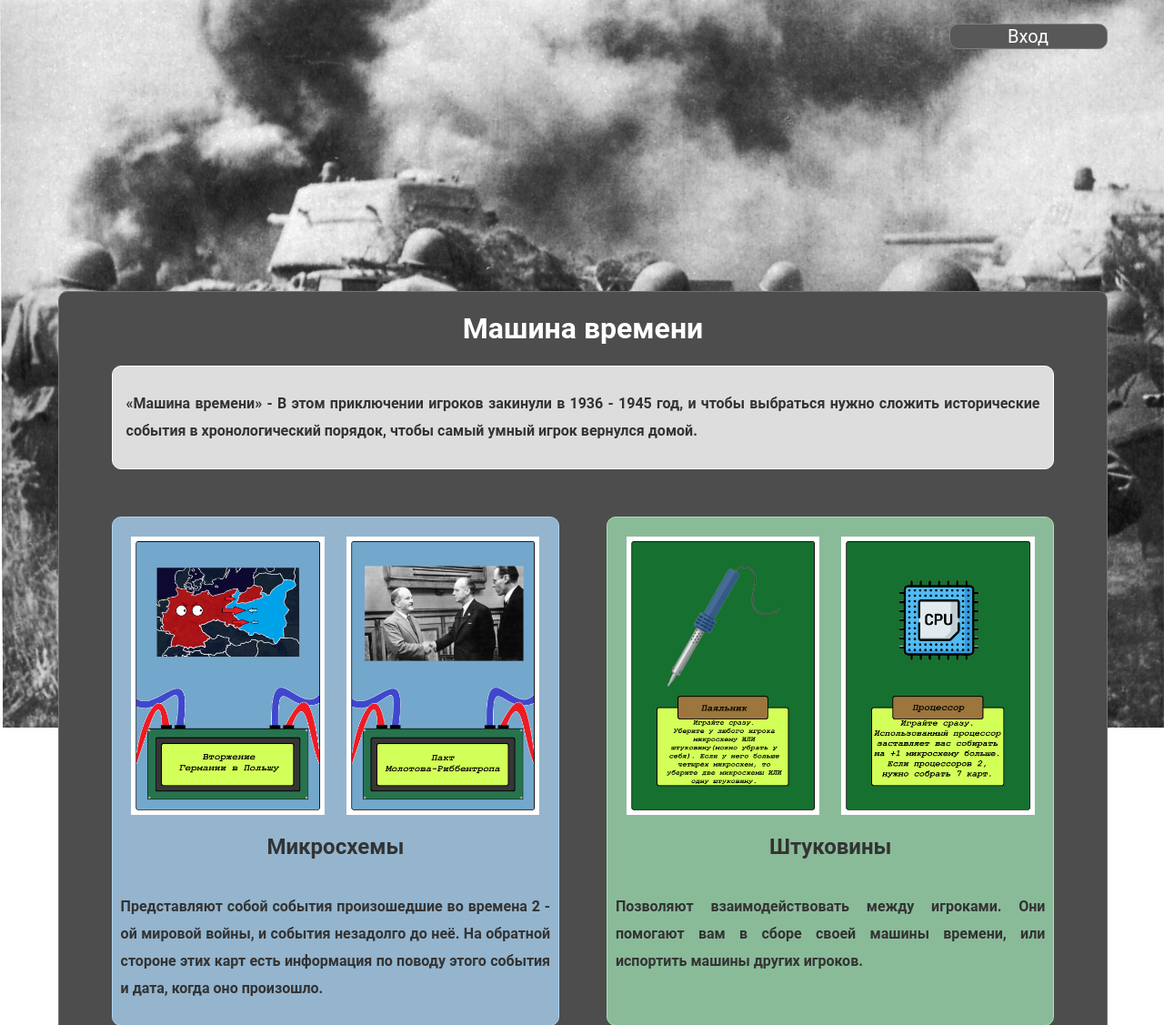
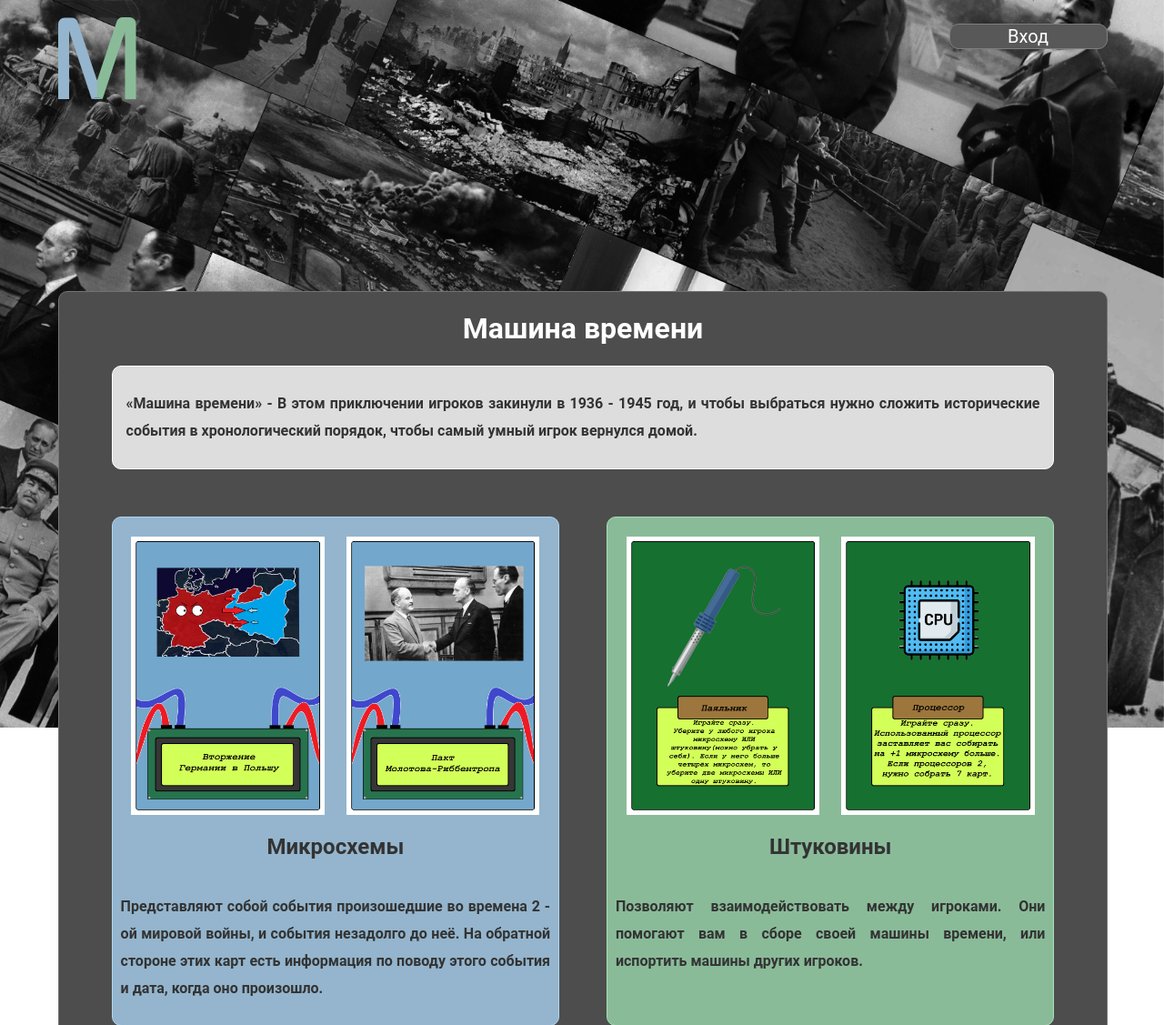
Before and after one commit to Marhonde/Site, a PHP site: page /html/index.html in a window 1280 px wide. Shown: the top 1127 px of the page at 91% size. Run offline with PHP 8.4, Linux system fonts and the light colour scheme.

Commit message:
modified:   .gitignore 	modified:   css/animations.css 	modified:   css/footer.css 	modified:   css/header.css 	modified:   css/style.css 	modified:   html/index.html 	new file:   img/BackgroundImage.png 	deleted:    img/GitHub.svg 	new file:   img/Logo.png 	deleted:    img/tg.svg 	deleted:    img/vk.svg 	modified:   js/animScroll.js 	modified:   js/zoom.js

```diff
--- a/css/animations.css
+++ b/css/animations.css
@@ -20,7 +20,7 @@ h1 {
     opacity: 0;
     animation: slide-up 0.8s forwards 0.3s;
 }
-
+/*
 .img_in_cards1 {
     opacity: 0;
     animation: slide-up 0.8s forwards 1s;
@@ -39,7 +39,7 @@ h1 {
 .img_in_cards4 {
     opacity: 0;
     animation: slide-up 0.8s forwards 1.6s;
-}
+} */
 
 
 /* js анимации */
@@ -55,6 +55,8 @@ h1 {
     transform: translate(0, 70px);
     transition: all 0.8s ease 0s;
 }
+
+
 
 .heading_2._active {
     opacity: 1;
@@ -104,3 +106,36 @@ h1 {
     transform: translate(0, 0);
     transition: all 0.8s ease 0s;
 }
+
+
+
+
+.img_in_cards1, .img_in_cards2, .img_in_cards3, .img_in_cards4 {
+    opacity: 0;
+    transform: translate(0, 70px);
+    transition: all 0.8s ease 0s;
+}
+
+.img_in_cards1._active {
+    opacity: 1;
+    transform: translate(0, 0);
+    transition: all 0.8s ease 0.2s;
+}
+
+.img_in_cards2._active {
+    opacity: 1;
+    transform: translate(0, 0);
+    transition: all 0.8s ease 0.35s;
+}
+
+.img_in_cards3._active {
+    opacity: 1;
+    transform: translate(0, 0);
+    transition: all 0.8s ease 0.45s;
+}
+
+.img_in_cards4._active {
+    opacity: 1;
+    transform: translate(0, 0);
+    transition: all 0.8s ease 0.55s;
+}
--- a/css/footer.css
+++ b/css/footer.css
@@ -30,8 +30,14 @@ nav li {
     display: inline;
 }
 
-footer img {
+footer svg {
     width: 25px;
     height: 25px;
     margin: 2.5px;
+    fill: #cccccc;
+    transition: all ease 0.2s;
 }
+
+footer svg:hover {
+    fill: #fff;
+}
--- a/css/header.css
+++ b/css/header.css
@@ -1,13 +1,7 @@
-/* header {
-    /* display: flex;
-    width: 100%;
-    height: 8.5vh;
+.svg-pos {
     position: absolute;
-    background: #4d4d4d;
-    color: #fff;
-    border-bottom: 1px solid #737373;
-    /* position: fixed;
-} */
+    margin: 1.5% 0 0 5%;
+}
 
 .form-content {
     position: relative;
@@ -16,10 +10,6 @@
     height: 100%;
     /* max-height: 100%; */
 }
-
-/* .btn-position {
-    height: auto;
-} */
 
 .login-button {
     /* display: flex;
--- a/css/style.css
+++ b/css/style.css
@@ -13,7 +13,7 @@ body {
 
 /* свойства картинки на заднем фоне */
 #BackI {
-    background-image: url(../img/1-15.jpg);
+    background-image: url(../img/BackgroundImage.png);
     height: 100vh;
     width: 100vw;
     object-fit: cover;
--- a/html/index.html
+++ b/html/index.html
@@ -6,10 +6,10 @@
     <link rel="stylesheet" href="../css/footer.css">
     <link rel="stylesheet" href="../css/header.css"> <!-- стиль шапки -->
     <link rel="stylesheet" href="../css/style.css"> <!-- основные стили страницы -->
+    <link rel="stylesheet" href="../css/animations.css"> <!-- анимации блоков(keyframes и анимации через js) -->
     <link rel="stylesheet" href="../css/cards.css"> <!-- стили блока карты и блоков внутри него -->
-    <link rel="stylesheet" href="../css/animations.css"> <!-- анимации блоков(keyframes и анимации через js) -->
     <link rel="stylesheet" href="../css/zoom.css"> <!-- изменение размера текста при приближении внутри блока карты -->
-    <link type="image/png" href=""> <!-- логотип -->
+    <link rel="icon" type="image/png" href="../img/Logo.png"> <!-- логотип -->
     <meta http-equiv="X-UA-Compatible" content="IE=edge">
     <meta name="viewport" content="width=device-width, initial-scale=1.0">
     <meta name="description" content="'Машина времени' - карточная игра"> <!-- Описание страницы -->
@@ -19,7 +19,7 @@
     <!-- скрипт для скачивания файла из проекта -->
     <script src="../js/downloadGame.js"></script>
     <script>
-        function openLoginFile(fileName) {
+        function openFile(fileName) {
             window.open(fileName);
         }
     </script>
@@ -31,9 +31,19 @@
     <div class="wrapper">
         <!-- шапка сайта -->
         <header>
+            <div class="svg-pos">
+                <svg width="86" height="90" viewBox="0 0 86 90" fill="none" xmlns="http://www.w3.org/2000/svg">
+                    <path d="M6 90V7.5C6 6.94772 6.44772 6.5 7 6.5H14.7778C15.2089 6.5 15.5915 6.77628 15.7271 7.18552L42.5 88" stroke="#94B5CD" stroke-width="12"/>
+                    <path d="M79.5 90V7C79.5 6.44772 79.0523 6 78.5 6H70.9852C70.5545 6 70.1722 6.27578 70.0363 6.6845L43 88" stroke="#8ABB99" stroke-width="12"/>
+                    <rect x="37" y="69" width="5.8" height="19" fill="#94B5CD"/>
+                    <path d="M42.8425 87.8859V89.8859H36.7734L42.8425 87.8859Z" fill="#94B5CD"/>
+                    <path d="M42.6956 87.8986V89.8986H48.6956L42.6956 87.8986Z" fill="#94B5CD"/>
+                </svg>
+            </div>
+
             <form method="post" class="form-content">
                 <div class="log-button-position">
-                    <button type="button" class="login-button" name="login" onclick="openLoginFile('../php/login.php')">
+                    <button type="button" class="login-button" name="login" onclick="openFile('../html/login.html')">
                         <p>
                             Вход
                         </p>
@@ -69,13 +79,13 @@
                             <!-- объявление блока для размещения картинки внутри -->
                             <div class="img_content">
                                 <!-- добавление картинки -->
-                                <img class="img_in_cards1" src="../img/1-1.png" alt="Вторжение Германии в Польшу" title="Вторжение Германии в Польшу">
+                                <img class="img_in_cards1 _anim-items _anim-no-hide" src="../img/1-1.png" alt="Вторжение Германии в Польшу">
                             </div>
                         </div>
 
                         <div class="img_to_center">
                             <div class="img_content">
-                                <img class="img_in_cards2" src="../img/2-1.png" alt="Пакт Молотова-Риббентропа" title="Пакт Молотова-Риббентропа">
+                                <img class="img_in_cards2 _anim-items _anim-no-hide" src="../img/2-1.png" alt="Пакт Молотова-Риббентропа">
                             </div>
                         </div>
 
@@ -95,13 +105,13 @@
                     <div class="imgs">
                         <div class="img_to_center">
                             <div class="img_content">
-                                <img class="img_in_cards3" src="../img/паяльник.png" alt="Паяльник" title="Паяльник">
+                                <img class="img_in_cards3 _anim-items _anim-no-hide" src="../img/паяльник.png" alt="Паяльник">
                             </div>
                         </div>
 
                         <div class="img_to_center">
                             <div class="img_content">
-                                <img class="img_in_cards4" src="../img/процессор.png" alt="Процессор" title="Процессор">
+                                <img class="img_in_cards4 _anim-items _anim-no-hide" src="../img/процессор.png" alt="Процессор">
                             </div>
                         </div>
                     </div>
@@ -137,9 +147,30 @@
                 <nav>
                     <ul>
                         <span>Связь с разработчиком: </span>
-                        <li><a href="https://github.com/Marhonde"><img title="GitHub" src="../img/GitHub.svg" alt="GitHub" class="github"></a></li>
-                        <li><a href="https://vk.com/marhonde"><img title="VKontakte" src="../img/vk.svg" alt="VKontakte"></a></li>
-                        <li><a href="https://telegram.me/Marh0nde"><img title="Telegram" src="../img/tg.svg" alt="Telegram"></a></li>
+
+                        <li>
+                            <a href="https://github.com/Marhonde" title="GitHub">
+                                <svg xmlns="http://www.w3.org/2000/svg" height="16" width="15.5" viewBox="0 0 496 512">
+                                    <path d="M165.9 397.4c0 2-2.3 3.6-5.2 3.6-3.3 .3-5.6-1.3-5.6-3.6 0-2 2.3-3.6 5.2-3.6 3-.3 5.6 1.3 5.6 3.6zm-31.1-4.5c-.7 2 1.3 4.3 4.3 4.9 2.6 1 5.6 0 6.2-2s-1.3-4.3-4.3-5.2c-2.6-.7-5.5 .3-6.2 2.3zm44.2-1.7c-2.9 .7-4.9 2.6-4.6 4.9 .3 2 2.9 3.3 5.9 2.6 2.9-.7 4.9-2.6 4.6-4.6-.3-1.9-3-3.2-5.9-2.9zM244.8 8C106.1 8 0 113.3 0 252c0 110.9 69.8 205.8 169.5 239.2 12.8 2.3 17.3-5.6 17.3-12.1 0-6.2-.3-40.4-.3-61.4 0 0-70 15-84.7-29.8 0 0-11.4-29.1-27.8-36.6 0 0-22.9-15.7 1.6-15.4 0 0 24.9 2 38.6 25.8 21.9 38.6 58.6 27.5 72.9 20.9 2.3-16 8.8-27.1 16-33.7-55.9-6.2-112.3-14.3-112.3-110.5 0-27.5 7.6-41.3 23.6-58.9-2.6-6.5-11.1-33.3 2.6-67.9 20.9-6.5 69 27 69 27 20-5.6 41.5-8.5 62.8-8.5s42.8 2.9 62.8 8.5c0 0 48.1-33.6 69-27 13.7 34.7 5.2 61.4 2.6 67.9 16 17.7 25.8 31.5 25.8 58.9 0 96.5-58.9 104.2-114.8 110.5 9.2 7.9 17 22.9 17 46.4 0 33.7-.3 75.4-.3 83.6 0 6.5 4.6 14.4 17.3 12.1C428.2 457.8 496 362.9 496 252 496 113.3 383.5 8 244.8 8zM97.2 352.9c-1.3 1-1 3.3 .7 5.2 1.6 1.6 3.9 2.3 5.2 1 1.3-1 1-3.3-.7-5.2-1.6-1.6-3.9-2.3-5.2-1zm-10.8-8.1c-.7 1.3 .3 2.9 2.3 3.9 1.6 1 3.6 .7 4.3-.7 .7-1.3-.3-2.9-2.3-3.9-2-.6-3.6-.3-4.3 .7zm32.4 35.6c-1.6 1.3-1 4.3 1.3 6.2 2.3 2.3 5.2 2.6 6.5 1 1.3-1.3 .7-4.3-1.3-6.2-2.2-2.3-5.2-2.6-6.5-1zm-11.4-14.7c-1.6 1-1.6 3.6 0 5.9 1.6 2.3 4.3 3.3 5.6 2.3 1.6-1.3 1.6-3.9 0-6.2-1.4-2.3-4-3.3-5.6-2z"/>
+                                </svg>
+                            </a>
+                        </li>
+
+                        <li>
+                            <a href="https://vk.com/marhonde" title="VKontakte">
+                                <svg xmlns="http://www.w3.org/2000/svg" height="16" width="14" viewBox="0 0 448 512">
+                                    <path d="M31.5 63.5C0 95 0 145.7 0 247V265C0 366.3 0 417 31.5 448.5C63 480 113.7 480 215 480H233C334.3 480 385 480 416.5 448.5C448 417 448 366.3 448 265V247C448 145.7 448 95 416.5 63.5C385 32 334.3 32 233 32H215C113.7 32 63 32 31.5 63.5zM75.6 168.3H126.7C128.4 253.8 166.1 290 196 297.4V168.3H244.2V242C273.7 238.8 304.6 205.2 315.1 168.3H363.3C359.3 187.4 351.5 205.6 340.2 221.6C328.9 237.6 314.5 251.1 297.7 261.2C316.4 270.5 332.9 283.6 346.1 299.8C359.4 315.9 369 334.6 374.5 354.7H321.4C316.6 337.3 306.6 321.6 292.9 309.8C279.1 297.9 262.2 290.4 244.2 288.1V354.7H238.4C136.3 354.7 78 284.7 75.6 168.3z"/>
+                                </svg>
+                            </a>
+                        </li>
+
+                        <li>
+                            <a href="https://telegram.me/Marh0nde" title="Telegram">
+                                <svg xmlns="http://www.w3.org/2000/svg" height="16" width="15.5" viewBox="0 0 496 512" >
+                                    <path d="M248 8C111 8 0 119 0 256S111 504 248 504 496 393 496 256 385 8 248 8zM363 176.7c-3.7 39.2-19.9 134.4-28.1 178.3-3.5 18.6-10.3 24.8-16.9 25.4-14.4 1.3-25.3-9.5-39.3-18.7-21.8-14.3-34.2-23.2-55.3-37.2-24.5-16.1-8.6-25 5.3-39.5 3.7-3.8 67.1-61.5 68.3-66.7 .2-.7 .3-3.1-1.2-4.4s-3.6-.8-5.1-.5q-3.3 .7-104.6 69.1-14.8 10.2-26.9 9.9c-8.9-.2-25.9-5-38.6-9.1-15.5-5-27.9-7.7-26.8-16.3q.8-6.7 18.5-13.7 108.4-47.2 144.6-62.3c68.9-28.6 83.2-33.6 92.5-33.8 2.1 0 6.6 .5 9.6 2.9a10.5 10.5 0 0 1 3.5 6.7A43.8 43.8 0 0 1 363 176.7z"/>
+                                </svg>
+                            </a>
+                        </li>
                         <!-- <span>Поддержка: </span>
                         <li><a href="mailto:SemenKuzer@mail.ru"><img src="img/email.svg" alt="Почта"></a></li> -->
                     </ul>
@@ -148,10 +179,9 @@
         </main>
 
     </div>
-    </body>
+</body>
+    <!-- подключение скрипта анимаций -->
+    <script src="../js/animScroll.js"></script>
     <!-- подключение скрипта чинящий текст в блоке карты при приближении -->
     <script src="../js/zoom.js"></script>
-    <!-- подключение скрипта анимаций -->
-    <script src="../js/animScroll.js"></script>
-</body>
 </html>
--- a/js/animScroll.js
+++ b/js/animScroll.js
@@ -16,7 +16,7 @@ if(animItems.length > 0) {
 
             if((scrollY > animItemOffset - animItemPoint) && scrollY < (animItemOffset + animItemHeight) && !animItem.classList.contains('_newActive')) {
                 animItem.classList.add('_active');
-            }else {
+            } else {
                 if(!animItem.classList.contains('_anim-no-hide'))
                 animItem.classList.remove('_active');
             }
```
Also changed, not shown: js/zoom.js (+9 -2 lines), img/BackgroundImage.png (added), img/GitHub.svg (deleted), img/Logo.png (added), img/tg.svg (deleted), img/vk.svg (deleted), 1 other file.
